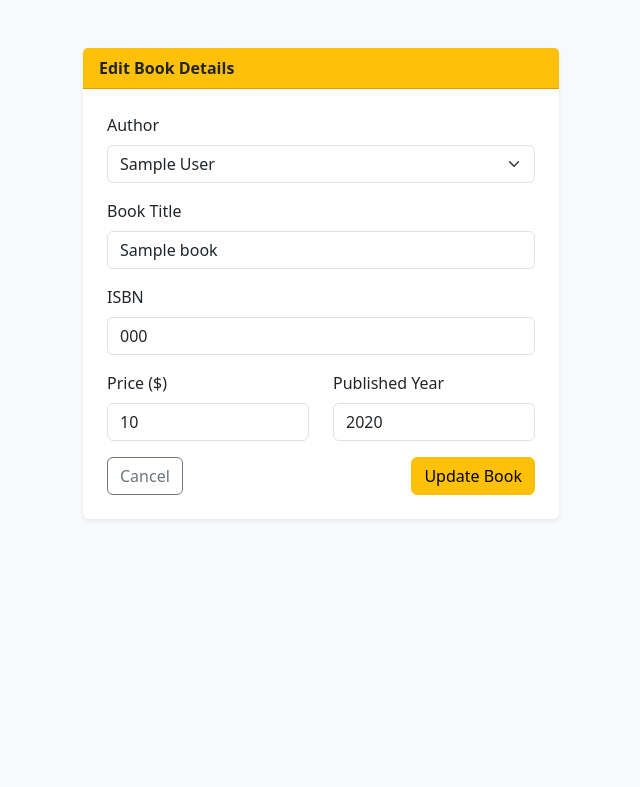
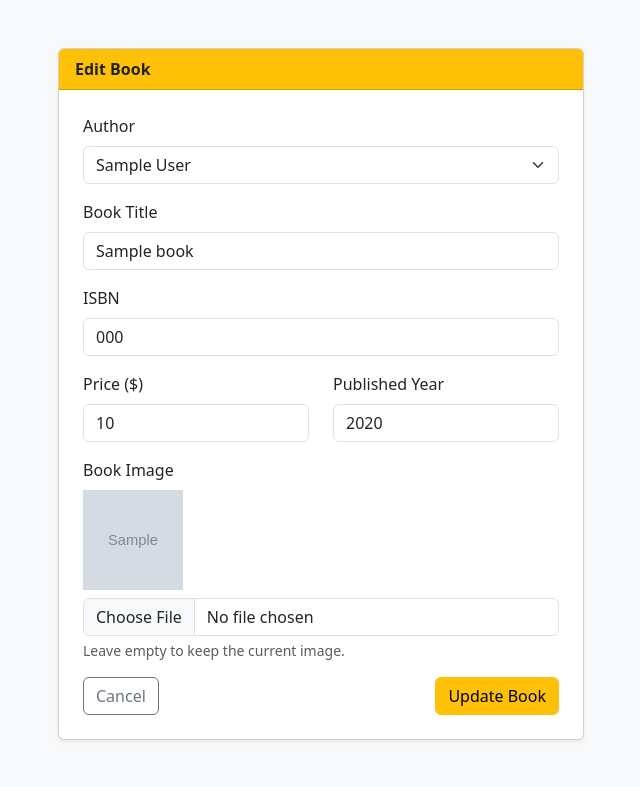
Before and after one commit to Migs070/THE-BETTER-SITE, a PHP site: page /books/edit.php?id=1 in a window 1280 px wide. Shown: the top 787 px of the page, without its empty margins (319-959 px from the left). Run offline with PHP 8.4, Linux system fonts and the light colour scheme; the visitor is signed in with stand-in values (Sample User, id 1); tables that the repository leaves empty or names only in its code hold one stand-in row (values such as "Sample post"); grey boxes marked "Sample" are stand-in pictures.

Commit message:
Enhance book edit functionality with image upload

```diff
--- a/books/edit.php
+++ b/books/edit.php
@@ -1,6 +1,7 @@
 <?php
 require_once '../security.php';
 require_once '../config/database.php';
+require_once '../config/book_images.php';
 
 if (!isset($_SESSION['user_id'])) {
     header('Location: ../login.php');
@@ -10,6 +11,18 @@ if (!isset($_SESSION['user_id'])) {
 $id = (int)($_GET['id'] ?? 0);
 
 if ($id <= 0) {
+    header('Location: index.php');
+    exit;
+}
+
+$stmt = $pdo->prepare(
+    'SELECT * FROM books
+     WHERE book_id = ? AND deleted_at IS NULL'
+);
+$stmt->execute([$id]);
+$book = $stmt->fetch();
+
+if (!$book) {
     header('Location: index.php');
     exit;
 }
@@ -30,31 +43,38 @@ if ($_SERVER['REQUEST_METHOD'] === 'POST') {
     $author_id = (int)($_POST['author_id'] ?? 0);
     $last_updated_by = (int)$_SESSION['user_id'];
 
-    $valid_author_ids = array_map(
+    $validAuthorIds = array_map(
         'intval',
         array_column($authors, 'author_id')
     );
 
     if ($title === '' || $isbn === '') {
-        $error = 'Please enter the title and ISBN.';
+        $error = 'Enter the book title and ISBN.';
     } elseif (!is_numeric($price) || (float)$price < 0) {
-        $error = 'Please enter a valid price.';
+        $error = 'Enter a valid price.';
     } elseif (
         filter_var($published_year, FILTER_VALIDATE_INT) === false ||
         (int)$published_year < 1 ||
         (int)$published_year > 9999
     ) {
-        $error = 'Please enter a valid publication year.';
-    } elseif (!in_array($author_id, $valid_author_ids, true)) {
-        $error = 'Please select an author.';
+        $error = 'Enter a valid publication year.';
+    } elseif (!in_array($author_id, $validAuthorIds, true)) {
+        $error = 'Select an author.';
     } else {
+        $newImagePath = null;
+
         try {
+            $newImagePath = save_book_image($_FILES['image'] ?? []);
+            $imagePath = $newImagePath ?? $book['image_path'];
+
             $stmt = $pdo->prepare(
                 'UPDATE books
                  SET title = ?, isbn = ?, price = ?, published_year = ?,
-                     author_id = ?, last_updated = NOW(), last_updated_by = ?
-                 WHERE book_id = ?'
+                     author_id = ?, last_updated = NOW(), last_updated_by = ?,
+                     image_path = ?
+                 WHERE book_id = ? AND deleted_at IS NULL'
             );
+
             $stmt->execute([
                 $title,
                 $isbn,
@@ -62,24 +82,35 @@ if ($_SERVER['REQUEST_METHOD'] === 'POST') {
                 (int)$published_year,
                 $author_id,
                 $last_updated_by,
+                $imagePath,
                 $id
             ]);
 
+            if (
+                $newImagePath !== null &&
+                !empty($book['image_path'])
+            ) {
+                $oldImage = dirname(__DIR__) . '/' . $book['image_path'];
+                if (is_file($oldImage)) {
+                    unlink($oldImage);
+                }
+            }
+
             header('Location: index.php');
             exit;
+        } catch (RuntimeException $e) {
+            $error = $e->getMessage();
         } catch (PDOException $e) {
-            $error = 'Could not update the book. The ISBN may already exist.';
+            $error = 'Could not update the book. The ISBN may already be in use.';
+
+            if ($newImagePath !== null) {
+                $newFile = dirname(__DIR__) . '/' . $newImagePath;
+                if (is_file($newFile)) {
+                    unlink($newFile);
+                }
+            }
         }
     }
-}
-
-$stmt = $pdo->prepare('SELECT * FROM books WHERE book_id = ?');
-$stmt->execute([$id]);
-$book = $stmt->fetch();
-
-if (!$book) {
-    header('Location: index.php');
-    exit;
 }
 ?>
 <!DOCTYPE html>
@@ -92,26 +123,23 @@ if (!$book) {
           rel="stylesheet">
 </head>
 <body class="bg-light">
-<div class="container py-5" style="max-width: 500px;">
-    <div class="card shadow-sm border-0">
-        <div class="card-header bg-warning text-dark fw-bold">
-            Edit Book Details
-        </div>
+<div class="container py-5" style="max-width: 550px;">
+    <div class="card shadow-sm">
+        <div class="card-header bg-warning text-dark fw-bold">Edit Book</div>
         <div class="card-body p-4">
             <?php if ($error !== ''): ?>
                 <div class="alert alert-danger"><?= escape_xss($error) ?></div>
             <?php endif; ?>
 
-            <form method="POST">
+            <form method="POST" enctype="multipart/form-data">
                 <div class="mb-3">
                     <label for="author_id" class="form-label">Author</label>
-                    <select id="author_id"
-                            name="author_id"
-                            class="form-select"
-                            required>
+                    <select id="author_id" name="author_id" class="form-select" required>
                         <?php foreach ($authors as $author): ?>
                             <option value="<?= (int)$author['author_id'] ?>"
-                                <?= (int)$author['author_id'] === (int)$book['author_id'] ? 'selected' : '' ?>>
+                                <?= (int)$author['author_id'] === (int)$book['author_id']
+                                    ? 'selected'
+                                    : '' ?>>
                                 <?= escape_xss($author['name']) ?>
                             </option>
                         <?php endforeach; ?>
@@ -120,52 +148,52 @@ if (!$book) {
 
                 <div class="mb-3">
                     <label for="title" class="form-label">Book Title</label>
-                    <input id="title"
-                           type="text"
-                           name="title"
-                           class="form-control"
-                           maxlength="255"
-                           value="<?= escape_xss($book['title']) ?>"
-                           required>
+                    <input id="title" type="text" name="title"
+                           class="form-control" maxlength="255"
+                           value="<?= escape_xss($book['title']) ?>" required>
                 </div>
 
                 <div class="mb-3">
                     <label for="isbn" class="form-label">ISBN</label>
-                    <input id="isbn"
-                           type="text"
-                           name="isbn"
-                           class="form-control"
-                           maxlength="20"
-                           value="<?= escape_xss($book['isbn']) ?>"
-                           required>
+                    <input id="isbn" type="text" name="isbn"
+                           class="form-control" maxlength="20"
+                           value="<?= escape_xss($book['isbn']) ?>" required>
                 </div>
 
                 <div class="row">
                     <div class="col-md-6 mb-3">
                         <label for="price" class="form-label">Price ($)</label>
-                        <input id="price"
-                               type="number"
-                               name="price"
-                               class="form-control"
-                               min="0"
-                               step="0.01"
-                               value="<?= escape_xss($book['price']) ?>"
-                               required>
+                        <input id="price" type="number" name="price"
+                               class="form-control" min="0" step="0.01"
+                               value="<?= escape_xss($book['price']) ?>" required>
                     </div>
 
                     <div class="col-md-6 mb-3">
                         <label for="published_year" class="form-label">
                             Published Year
                         </label>
-                        <input id="published_year"
-                               type="number"
-                               name="published_year"
-                               class="form-control"
-                               min="1"
-                               max="9999"
-                               value="<?= escape_xss($book['published_year']) ?>"
-                               required>
+                        <input id="published_year" type="number"
+                               name="published_year" class="form-control"
+                               min="1" max="9999"
+                               value="<?= escape_xss($book['published_year']) ?>" required>
                     </div>
+                </div>
+
+                <div class="mb-3">
+                    <label for="image" class="form-label">Book Image</label>
+
+                    <?php if (!empty($book['image_path'])): ?>
+                        <div class="mb-2">
+                            <img src="../<?= escape_xss($book['image_path']) ?>"
+                                 alt="<?= escape_xss($book['title']) ?>"
+                                 style="width:100px;height:100px;object-fit:cover;">
+                        </div>
+                    <?php endif; ?>
+
+                    <input id="image" type="file" name="image"
+                           class="form-control"
+                           accept="image/jpeg,image/png,image/gif,image/webp">
+                    <div class="form-text">Leave empty to keep the current image.</div>
                 </div>
 
                 <div class="d-flex justify-content-between">
```
